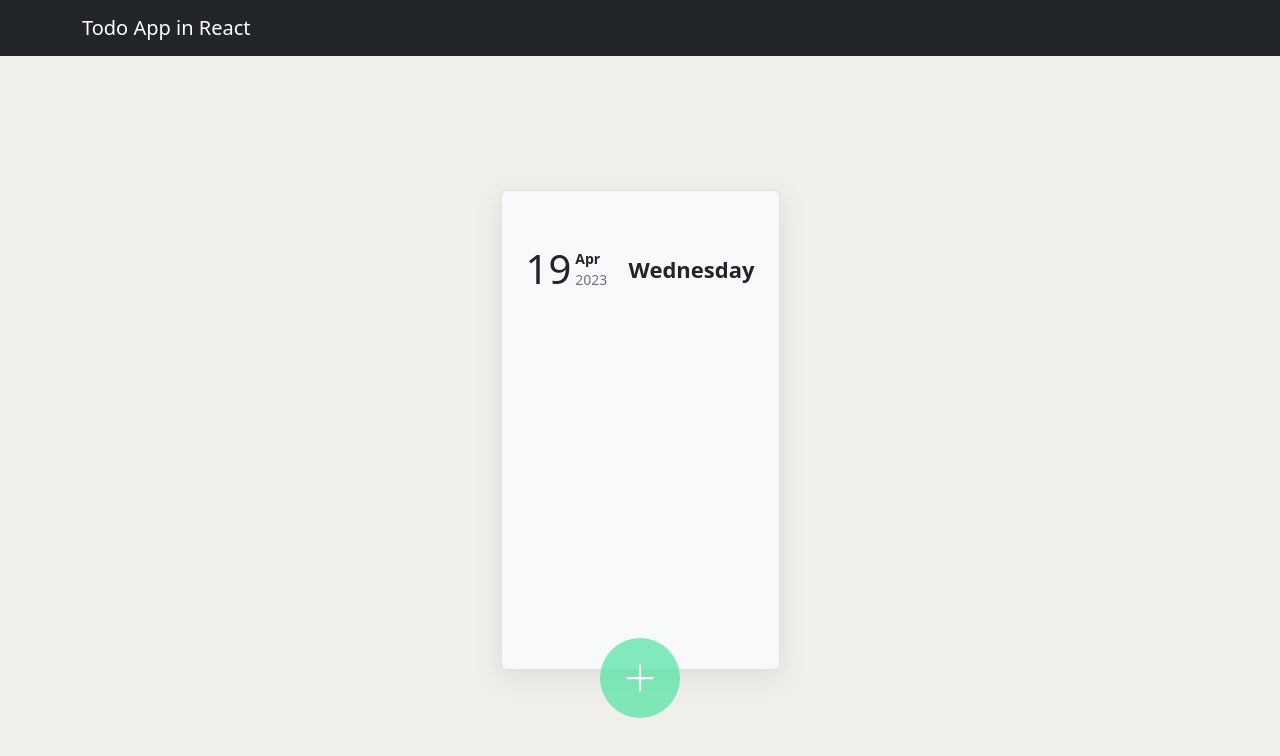
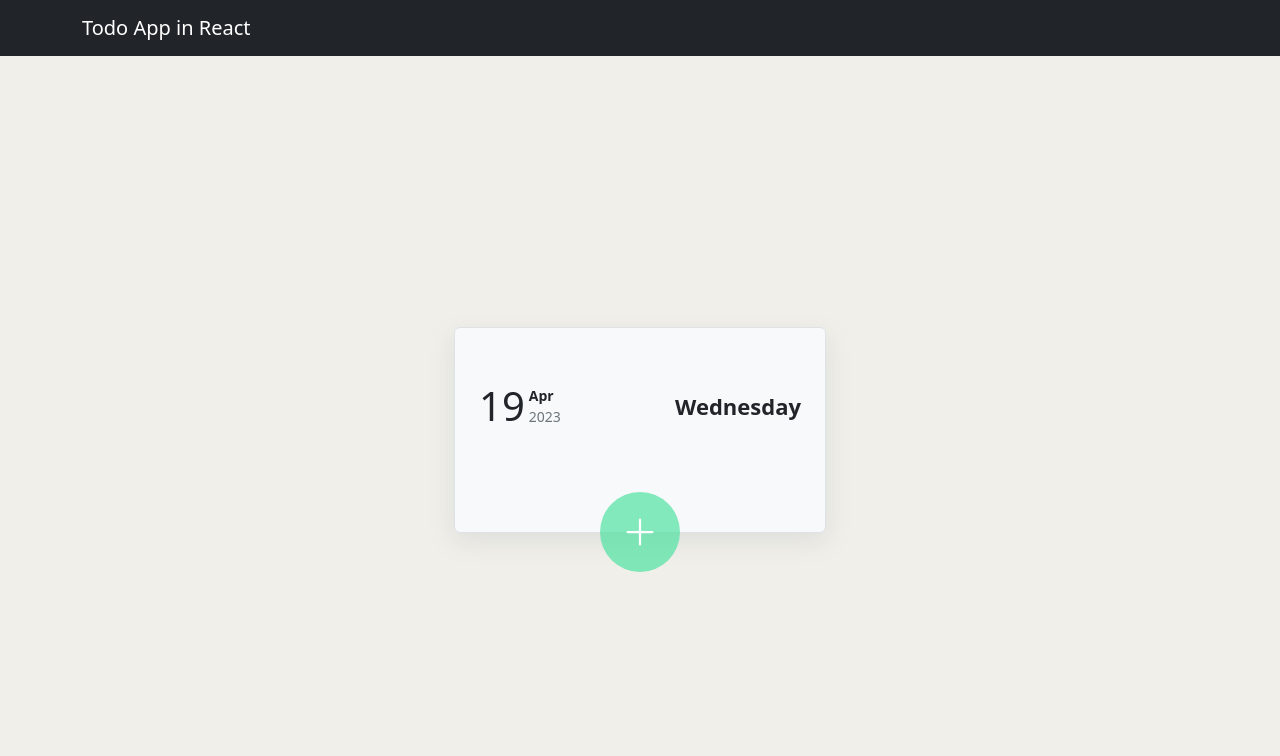
Before and after one commit to Prashant-021/SIMFORM_PRACTICALS, a React (Create React App) app in the folder TODO_practical/todo_app/: page / in a window 1280 px wide. Shown: the top 756 px of the page. Built offline with nearby package versions, Linux system fonts and the light colour scheme.

Commit message:
UI Edited

```diff
--- a/TODO_practical/todo_app/public/index.html
+++ b/TODO_practical/todo_app/public/index.html
@@ -2,7 +2,7 @@
 <html lang="en">
   <head>
     <meta charset="utf-8" />
-    <link rel="icon" href="%PUBLIC_URL%/favicon.ico" />
+    <link rel="icon" href="%PUBLIC_URL%/logo.jpg" />
     <meta name="viewport" content="width=device-width, initial-scale=1" />
     <meta name="theme-color" content="#000000" />
     <meta
@@ -26,7 +26,7 @@
     -->
     <link href="https://cdn.jsdelivr.net/npm/bootstrap@5.2.3/dist/css/bootstrap.min.css" rel="stylesheet" integrity="sha384-rbsA2VBKQhggwzxH7pPCaAqO46MgnOM80zW1RWuH61DGLwZJEdK2Kadq2F9CUG65" crossorigin="anonymous">
 
-    <title>React App</title>
+    <title>Todo Practical</title>
   </head>
   <body>
     <noscript>You need to enable JavaScript to run this app.</noscript>
--- a/TODO_practical/todo_app/src/App.css
+++ b/TODO_practical/todo_app/src/App.css
@@ -5,6 +5,6 @@
 }
 
 .contentBox{
-    height: 60vh;
+    /* height: 60vh; */
     box-shadow: rgba(149, 157, 165, 0.2) 0px 8px 24px;
 }
--- a/TODO_practical/todo_app/src/App.tsx
+++ b/TODO_practical/todo_app/src/App.tsx
@@ -14,7 +14,7 @@ function App() {
       <Header />
       <Container>
         <Row className='bodySec'>
-          <Col className='contentBox col-12 col-md-6 col-lg-3 px-3 px-md-4 py-5 bg-light border border-1 rounded'>
+          <Col className='contentBox col-12 col-md-6 col-lg-4 px-3 px-md-4 pt-5 bg-light border border-1 rounded'>
             <Displaydate />
             <AddTodo />
             <Toaster/>
--- a/TODO_practical/todo_app/src/components/addtodo/AddTodo.tsx
+++ b/TODO_practical/todo_app/src/components/addtodo/AddTodo.tsx
@@ -5,7 +5,6 @@ import Cookies from 'js-cookie'
 
 import './addtodo.css'
 import { toast } from 'react-hot-toast';
-// import { Toast } from 'react-bootstrap';
 
 
 const AddTodo = () => {
@@ -26,9 +25,9 @@ const AddTodo = () => {
 
     const eventHandler = (event: React.KeyboardEvent<HTMLElement>) => {
         if (event.key === 'Enter') {
-            if(inputValue.length === 0){
+            if (inputValue.length === 0) {
                 toast.error("Please Enter a task")
-            }else{
+            } else {
                 const newTask: ITask = {
                     title: inputValue.trim(),
                     status: false
@@ -39,7 +38,7 @@ const AddTodo = () => {
                 setInputValue('')
             }
         }
-        if(event.key === 'Escape'){
+        if (event.key === 'Escape') {
             closeInput()
         }
     }
@@ -53,15 +52,16 @@ const AddTodo = () => {
     }, [task])
 
     return (
-        <div className='addSection mt-3 mt-xl-4'>
+        <>
             <Todolist taskList={task} setTask={setTask} />
+            <div className='addSection'>
                 {showInput ? (
-                <div className='inputSection w-100 gx-2 text-center'>
+                    <div className='inputSection my-3 w-100 gx-2 text-center'>
                         <input type="text" className='w-75 inputBox' placeholder='Enter a task' value={inputValue} onChange={handleInputChange} onKeyDown={eventHandler} autoFocus />
-                    <button className='cancelBtn' onClick={closeInput}>X</button>
+                        {/* <button className='cancelBtn' onClick={closeInput}>X</button> */}
                     </div>
                 ) : (
-                <div className="buttonSec w-100 d-flex justify-content-center">
+                    <div className="buttonSec position-sticky  w-100 d-flex justify-content-center">
                         <button className='addBtn' onClick={handleButtonClick}>
                             <svg xmlns="http://www.w3.org/2000/svg" width="36" height="36" fill="currentColor" className="bi bi-plus-lg" viewBox="0 0 16 16">
                                 <path fillRule="evenodd" d="M8 2a.5.5 0 0 1 .5.5v5h5a.5.5 0 0 1 0 1h-5v5a.5.5 0 0 1-1 0v-5h-5a.5.5 0 0 1 0-1h5v-5A.5.5 0 0 1 8 2Z" />
@@ -70,6 +70,7 @@ const AddTodo = () => {
                     </div>
                 )}
             </div>
+        </>
     );
 }
 
--- a/TODO_practical/todo_app/src/components/addtodo/addtodo.css
+++ b/TODO_practical/todo_app/src/components/addtodo/addtodo.css
@@ -1,5 +1,5 @@
 .addSection{
-    height: 90%;
+    /* height: 90%; */
     /* display: flex; */
     width: 100%;
     justify-content: center;
@@ -7,7 +7,7 @@
 
 .addBtn{
     height: 80px;
-    top: 2rem ;
+    top: 2.5rem ;
     position: relative;
     width: 80px;
     border-radius: 50%;
@@ -19,16 +19,8 @@
 .inputBox{
     border: none;
     border-bottom: 1px solid;
-    background-color: #f0efe9;
+    background-color: transparent;
 }
 .inputBox:focus{
     outline: 0;
 }
-
-.cancelBtn{
-    margin-left: 10px;
-    border: none;
-    background: #ff6868;
-    color: white;
-    border-radius: 6px;
-}
--- a/TODO_practical/todo_app/src/components/todolist/todolist.css
+++ b/TODO_practical/todo_app/src/components/todolist/todolist.css
@@ -12,7 +12,7 @@
 }
 
 .todo {
-    height: 15%;
+    height: 40px;
 }
 
 .titleText{
```
Also changed, not shown: TODO_practical/todo_app/public/logo.jpg (added), TODO_practical/todo_app/public/logo.png (added). Lines whose indentation alone changed are shown as unchanged.
